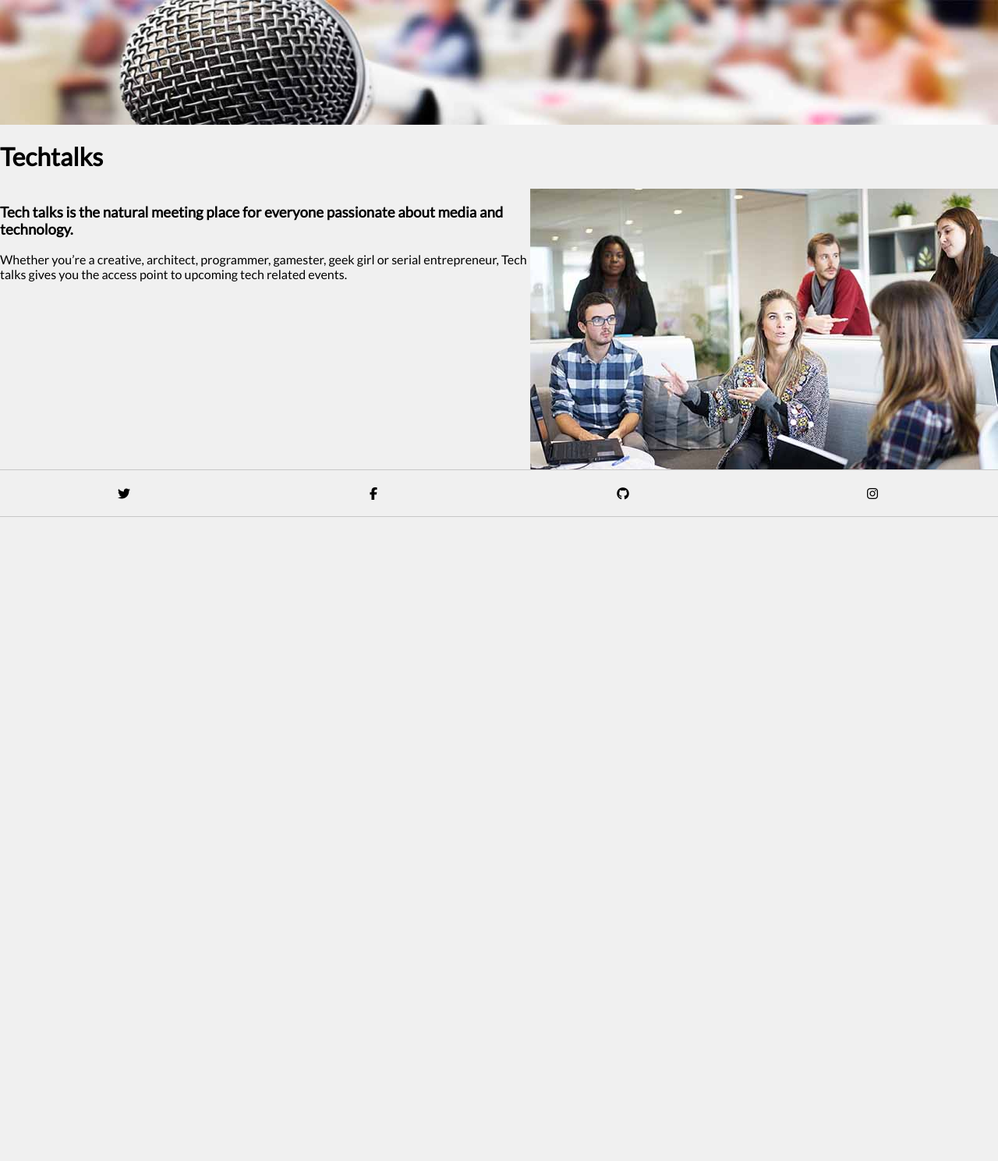
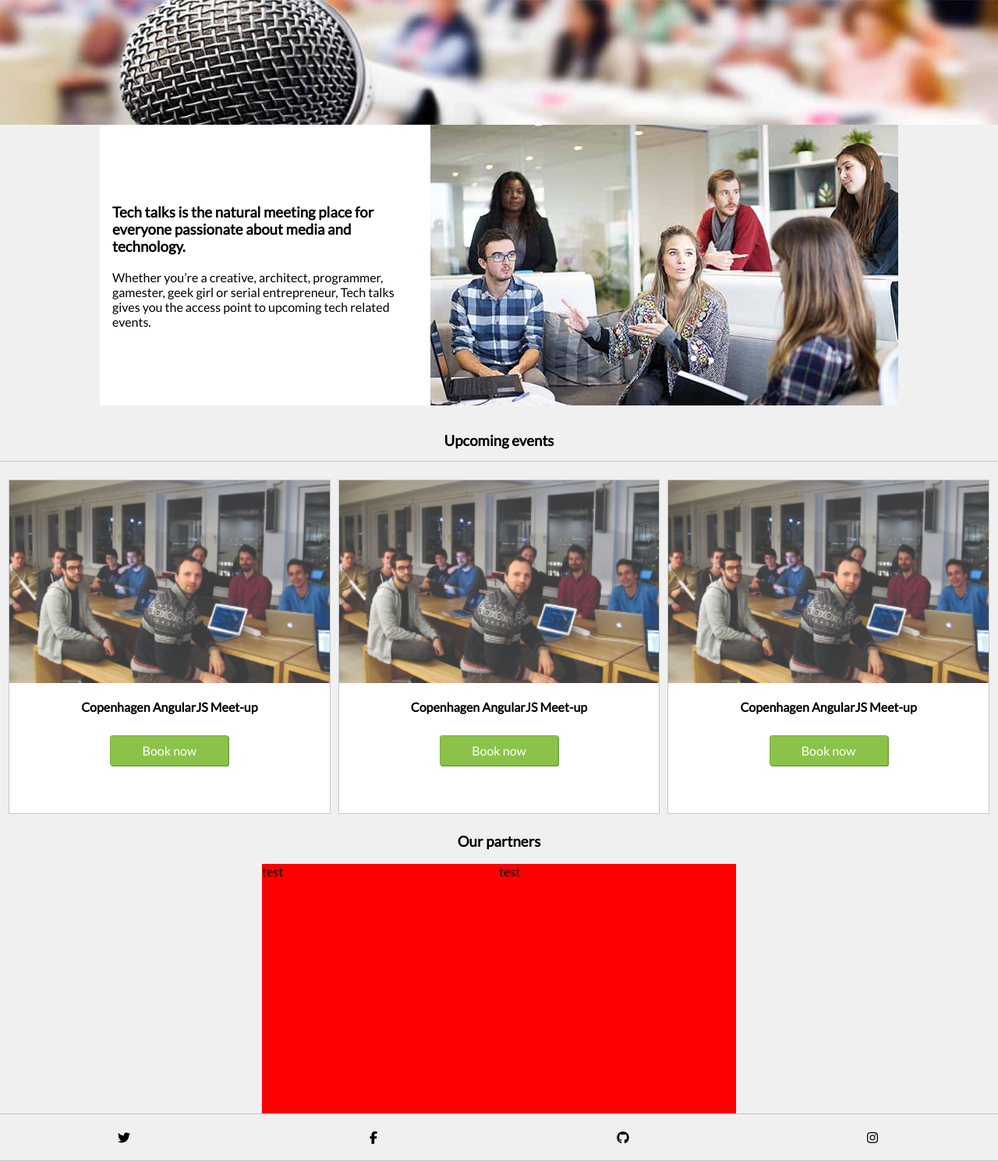
Before and after one commit to MattSkea/techtalks, a PHP site: page / in a window 1280 px wide. Shown: the part 110-1599 px from the top of the page at 78% size. Before the commit the page ends 773 px from the top, so only its background shows below. Run offline with PHP 8.4, Linux system fonts and the light colour scheme; some libraries are stand-ins or nearby versions.

Commit message:
created index(home)
edited home
edited events(buttons and shit)

```diff
--- a/content/events.php
+++ b/content/events.php
@@ -6,7 +6,7 @@
 				<div class="events-card-container">
 
 					<!-- events one start -->
-					<div class="events-card-content-container">
+					<div data-go-to="section-event" class="link events-card-content-container">
 	  				<div class="events-card-content-group">
 		  				<div class="events-card-content-image-container">
 		  					<img class="events-card-content-image" src="img/content/test-img-320x200.jpg">
@@ -18,7 +18,7 @@
 							  			<div class="event-card-content-time-text">Thursday 09 Feb 18:30-22:00
 							  			</div>
 										</div>
-										<div data-button="event-show-map" class="buttonClick event-card-content-location">
+										<div data-button="event-show-map" class="event-card-content-location">
 						  				<span class="events-card-content-location-icon"></span>
 						  				<div class=" event-card-content-location-text">Founders - Skelbækgade 2 1717 København</div>
 										</div>
@@ -38,7 +38,7 @@
   				</div>
   				<!-- events one end -->
 					<!-- events one start -->
-					<div class="events-card-content-container">
+					<div data-go-to="section-event" class="link events-card-content-container">
 	  				<div class="events-card-content-group">
 		  				<div class="events-card-content-image-container">
 		  					<img class="events-card-content-image" src="img/content/test-img-320x200.jpg">
@@ -50,7 +50,7 @@
 							  			<div class="event-card-content-time-text">Thursday 09 Feb 18:30-22:00
 							  			</div>
 										</div>
-										<div data-button="event-show-map" class="buttonClick event-card-content-location">
+										<div data-button="event-show-map" class="event-card-content-location">
 						  				<span class="events-card-content-location-icon"></span>
 						  				<div class=" event-card-content-location-text">Founders - Skelbækgade 2 1717 København</div>
 										</div>
@@ -70,7 +70,7 @@
   				</div>
   				<!-- events one end -->
 					<!-- events one start -->
-					<div class="events-card-content-container">
+					<div data-go-to="section-event" class="events-card-content-container link">
 	  				<div class="events-card-content-group">
 		  				<div class="events-card-content-image-container">
 		  					<img class="events-card-content-image" src="img/content/test-img-320x200.jpg">
@@ -82,7 +82,7 @@
 							  			<div class="event-card-content-time-text">Thursday 09 Feb 18:30-22:00
 							  			</div>
 										</div>
-										<div data-button="event-show-map" class="buttonClick event-card-content-location">
+										<div class="event-card-content-location">
 						  				<span class="events-card-content-location-icon"></span>
 						  				<div class=" event-card-content-location-text">Founders - Skelbækgade 2 1717 København</div>
 										</div>
@@ -95,7 +95,7 @@
 			  					<div>
 			  						<h4>Copenhagen AngularJS Meet-up</h4>
 			  					</div>
-			  					<div class="button-green button bookEvent" data-go-to="section-confirm-booking" data-book="eventNumber-43">Book now
+			  					<div class=" buttonGoUp link button-green button " data-go-to="book-event-guest" data-book="eventNumber-43">Book now
 			  					</div>
 		  					</div>
 	  				</div>
--- a/content/home.php
+++ b/content/home.php
@@ -7,19 +7,16 @@
 		<img class="mobile" src="img/site-layout/home-background-500X80.jpg" alt="Home background image -Standing infront of a microphone staring out at crowd">
 	</div>
 
-	<!-- HEADING -->
-	<div class="section-heading section-heading-home">
-		<h1>Techtalks</h1>
-	</div>
+
 
 	<!-- HOME PAGE CONTENT -->
-	<div id="article-home-content" class="articles">
+	<div id="article-home-content" class="home-content-container articles">
 		<div class="home-contents">
-			<div>
+			<div class="home-content-text">
 				<h3>Tech talks is the natural meeting place for everyone passionate about media and technology.</h3>
 				<p>Whether you’re a creative, architect, programmer, gamester, geek girl or serial entrepreneur, Tech talks gives you the access point to upcoming tech related events.</p>
 			</div>
-			<div>
+			<div class="home-content-image">
 				<img class="mobile" src="img/site-layout/home-landing300X200.jpg" alt="Home background image -Standing infront of a microphone staring out at crowd">
 				<img class="tablet" src="img/site-layout/home-landing400X260.jpg" alt="Home background image -Standing infront of a microphone staring out at crowd">
 				<img class="small-pc" src="img/site-layout/home-landing600X360.jpg" alt="Home background image -Standing infront of a microphone staring out at crowd">
@@ -27,4 +24,129 @@
 			</div>
 		</div>
 	</div>
+
+<!-- 	events  -->
+<div id="section-events" class="">
+	<div class="margin-container">
+		<div class="events-container">
+		<h3 class="events-heading"> Upcoming events</h3>
+
+				<div class="events-card-container">
+
+					<!-- events one start -->
+					<div data-go-to="section-event" class="link events-card-content-container">
+	  				<div class="events-card-content-group">
+		  				<div class="events-card-content-image-container">
+		  					<img class="events-card-content-image" src="img/content/test-img-320x200.jpg">
+		  					<div class="photo-overlay">
+		  						<div>
+			  						<div class="event-card-content-time">
+							  			<span class="events-card-content-time-icon">
+							  			</span>
+							  			<div class="event-card-content-time-text">Thursday 09 Feb 18:30-22:00
+							  			</div>
+										</div>
+										<div data-button="event-show-map" class="event-card-content-location">
+						  				<span class="events-card-content-location-icon"></span>
+						  				<div class=" event-card-content-location-text">Founders - Skelbækgade 2 1717 København</div>
+										</div>
+									</div>
+
+		  					</div>
+
+		  					</div>
+		  					<div class="events-card-content-text">
+			  					<div>
+			  						<h4>Copenhagen AngularJS Meet-up</h4>
+			  					</div>
+			  					<div class="button-green button bookEvent" data-go-to="section-confirm-booking" data-book="eventNumber-43">Book now
+			  					</div>
+		  					</div>
+	  				</div>
+  				</div>
+  				<!-- events one end -->
+					<!-- events one start -->
+					<div data-go-to="section-event" class="link events-card-content-container">
+	  				<div class="events-card-content-group">
+		  				<div class="events-card-content-image-container">
+		  					<img class="events-card-content-image" src="img/content/test-img-320x200.jpg">
+		  					<div class="photo-overlay">
+		  						<div>
+			  						<div class="event-card-content-time">
+							  			<span class="events-card-content-time-icon">
+							  			</span>
+							  			<div class="event-card-content-time-text">Thursday 09 Feb 18:30-22:00
+							  			</div>
+										</div>
+										<div data-button="event-show-map" class="event-card-content-location">
+						  				<span class="events-card-content-location-icon"></span>
+						  				<div class=" event-card-content-location-text">Founders - Skelbækgade 2 1717 København</div>
+										</div>
+									</div>
+
+		  					</div>
+
+		  					</div>
+		  					<div class="events-card-content-text">
+			  					<div>
+			  						<h4>Copenhagen AngularJS Meet-up</h4>
+			  					</div>
+			  					<div class="button-green button bookEvent" data-go-to="section-confirm-booking" data-book="eventNumber-43">Book now
+			  					</div>
+		  					</div>
+	  				</div>
+  				</div>
+  				<!-- events one end -->
+					<!-- events one start -->
+					<div data-go-to="section-event" class="events-card-content-container link">
+	  				<div class="events-card-content-group">
+		  				<div class="events-card-content-image-container">
+		  					<img class="events-card-content-image" src="img/content/test-img-320x200.jpg">
+		  					<div class="photo-overlay">
+		  						<div>
+			  						<div class="event-card-content-time">
+							  			<span class="events-card-content-time-icon">
+							  			</span>
+							  			<div class="event-card-content-time-text">Thursday 09 Feb 18:30-22:00
+							  			</div>
+										</div>
+										<div class="event-card-content-location">
+						  				<span class="events-card-content-location-icon"></span>
+						  				<div class=" event-card-content-location-text">Founders - Skelbækgade 2 1717 København</div>
+										</div>
+									</div>
+
+		  					</div>
+
+		  					</div>
+		  					<div class="events-card-content-text">
+			  					<div>
+			  						<h4>Copenhagen AngularJS Meet-up</h4>
+			  					</div>
+			  					<div class=" buttonGoUp link button-green button " data-go-to="book-event-guest" data-book="eventNumber-43">Book now
+			  					</div>
+		  					</div>
+	  				</div>
+  				</div>
+  				<!-- events one end -->
+
+
+				</div>
+
+		</div>
+	</div>
 </div>
+<!-- 	events ends  partners start-->
+				<div class="event-card-partners-header"><h3>Our partners</h3></div>
+				<div class="event-card-event-partners-container">
+
+  				<div class="event-card-event-partners-content">
+  					<img>test
+  				</div>
+  				<div class="event-card-event-partners-content">
+  					<img>test
+  				</div>
+
+				</div>
+<!-- partners ends-->
+</div>
--- a/css/style.css
+++ b/css/style.css
@@ -236,10 +236,6 @@ footer .social-media-icons {
 /**************************************/
 /*************HOME LAYOUT**************/
 /**************************************/
-.home-contents {
-  display: flex;
-  flex-direction: column; }
-
 /*************HOME END*****************/
 /**************************************/
 /*************event LAYOUT**************/
@@ -490,7 +486,29 @@ footer .social-media-icons {
   background-size: 50px 50px;
   margin-left: 15px; }
 
+.buttonGoUp {
+  position: relative;
+  z-index: 50; }
+
 /*************EVENTs ends**************/
+/*************Home starts**************/
+.home-content-container {
+  width: 100vw;
+  display: flex;
+  flex-direction: column;
+  align-items: center; }
+
+.home-contents {
+  width: 100;
+  background-color: white;
+  display: flex;
+  flex-direction: column;
+  align-items: center; }
+
+.home-content-text {
+  padding: 16px; }
+
+/*************Home ends**************/
 /*MEDIA QUERY - TABLET*/
 @media screen and (min-width: 700px) {
   /**************************************/
@@ -510,9 +528,6 @@ footer .social-media-icons {
   /**************************************/
   /*************HOME LAYOUT**************/
   /**************************************/
-  .home-contents {
-    flex-direction: row; }
-
   /*************HOME END*****************/
   /**************************************/
   /**************************************/
@@ -626,7 +641,13 @@ footer .social-media-icons {
     width: 100%;
     height: auto; }
 
-  /*************EVENTs ends**************/ }
+  /*************EVENTs ends**************/
+  /*************Home starts**************/
+  .home-contents {
+    width: 100%;
+    flex-direction: row; }
+
+  /*************Home ends**************/ }
 /*MEDIA QUERY - SMALL PC*/
 @media screen and (min-width: 1024px) {
   /**************************************/
@@ -750,6 +771,11 @@ footer .social-media-icons {
     padding-bottom: 33.33%;
     flex: 0 2 calc(33.33% - 1em); }
 
-  /*************EVENTs ends**************/ }
+  /*************EVENTs ends**************/
+  /*************Home starts**************/
+  .home-contents {
+    width: 1024px; }
+
+  /*************Home ends**************/ }
 
 /*# sourceMappingURL=style.css.map */
--- a/scss/style.scss
+++ b/scss/style.scss
@@ -295,10 +295,7 @@ footer .social-media-icons{
 /**************************************/
 /*************HOME LAYOUT**************/
 /**************************************/
-.home-contents{
-	display: flex;
-	flex-direction: column;
-}
+
 
 /*************HOME END*****************/
 /**************************************/
@@ -572,8 +569,34 @@ align-items:center;
 	margin-left:15px;
 }
 
+.buttonGoUp{
+	position:relative;
+	z-index:50;
+}
+/*************EVENTs ends**************/
 
-/*************EVENTs ends**************/
+
+/*************Home starts**************/
+.home-content-container{
+	width:100vw;
+	display:flex;
+	flex-direction:column;
+	align-items:center;
+}
+.home-contents{
+	width:100;
+	background-color:white;
+	display: flex;
+	flex-direction: column;
+	align-items:center;
+}
+
+.home-content-text{
+	padding:16px;
+}
+/*************Home ends**************/
+
+
 /*MEDIA QUERY - TABLET*/
 @media screen and(min-width: 700px){
 	/**************************************/
@@ -597,9 +620,7 @@ align-items:center;
 	/**************************************/
 	/*************HOME LAYOUT**************/
 	/**************************************/
-	.home-contents{
-		flex-direction: row;
-	}
+
 
 	/*************HOME END*****************/
 	/**************************************/
@@ -727,6 +748,18 @@ width:50%;
 	height:auto;
 }
 /*************EVENTs ends**************/
+
+/*************Home starts**************/
+
+.home-contents{
+	width:100%;
+	flex-direction: row;
+}
+/*************Home ends**************/
+
+
+
+
 }
 
 
@@ -883,4 +916,15 @@ width:50%;
 	}
 
 	/*************EVENTs ends**************/
+
+
+	/*************Home starts**************/
+
+.home-contents{
+	width:1024px;
 }
+
+
+/*************Home ends**************/
+
+}
```
Also changed, not shown: 1 other file.
